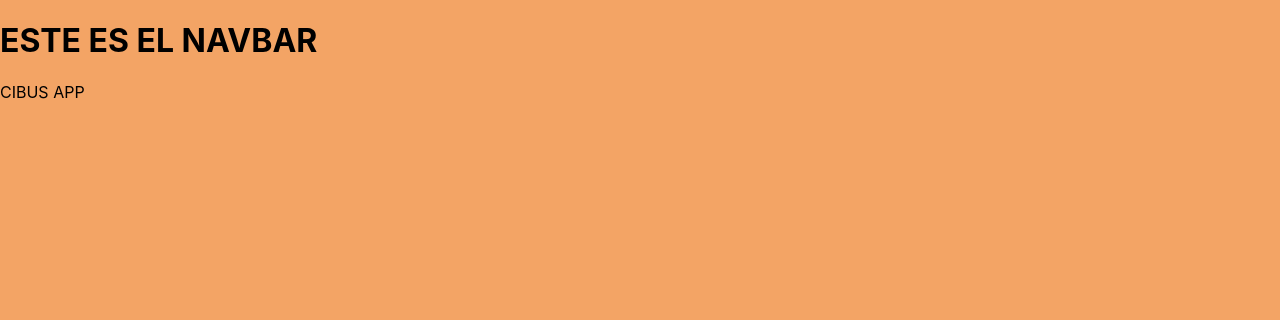
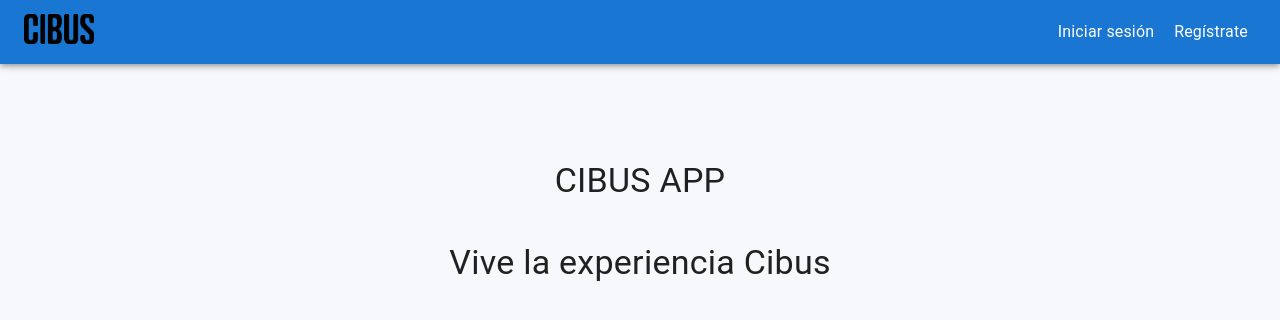
Before and after one commit to Lil-Maka/cibus, a Next.js app: page / in a window 1280 px wide. Shown: the top 320 px of the page. Built offline with nearby package versions, Linux system fonts and the light colour scheme.

Commit message:
Add menu when user is not logged

```diff
--- a/app/layout.tsx
+++ b/app/layout.tsx
@@ -2,6 +2,7 @@
 
 import { Box } from "@mui/material";
 import { usePathname } from "next/navigation";
+import Navbar from "../components/Menu";
 
 import "../styles/globals.css";
 
@@ -22,12 +23,10 @@ export default function RootLayout({ children }) {
             display: "flex",
             flexDirection: "column",
             minHeight: "100vh",
-            background: "#f3a465",
+            background: "#f7f8fb",
           }}
         >
-          {path !== "/login" && path !== "/signin" && (
-            <h1>ESTE ES EL NAVBAR</h1>
-          )}
+          {path !== "/login" && path !== "/signin" && <Navbar />}
           {children}
         </Box>
       </body>
--- a/app/page.tsx
+++ b/app/page.tsx
@@ -1,5 +1,18 @@
+"use client";
+
+import { Typography } from "@mui/material";
+
 const Home = () => {
-  return <div>CIBUS APP</div>;
+  return (
+    <>
+      <Typography textAlign="center" variant="h4" mt={10}>
+        CIBUS APP
+      </Typography>
+      <Typography textAlign="center" variant="h4" mt={5}>
+        Vive la experiencia Cibus
+      </Typography>
+    </>
+  );
 };
 
 export default Home;
--- /dev/null
+++ b/components/Menu/index.tsx
@@ -0,0 +1,148 @@
+import React from "react";
+import Link from "next/link";
+
+import {
+  AppBar,
+  AppBarProps,
+  Box,
+  CssBaseline,
+  Divider,
+  Drawer,
+  IconButton,
+  List,
+  ListItem,
+  ListItemButton,
+  Toolbar,
+  Typography,
+} from "@mui/material";
+import CloseIcon from "@mui/icons-material/Close";
+import MenuIcon from "@mui/icons-material/Menu";
+import Image from "next/image";
+
+const navItems = [
+  {
+    name: "Iniciar sesión",
+    route: "/login",
+  },
+  {
+    name: "Regístrate",
+    route: "/signin",
+  },
+];
+
+export default function Navbar(props: AppBarProps) {
+  const [mobileOpen, setMobileOpen] = React.useState(false);
+
+  const handleDrawerToggle = () => {
+    setMobileOpen((prevState) => !prevState);
+  };
+
+  const drawer = (
+    <Box onClick={handleDrawerToggle} sx={{ textAlign: "center" }}>
+      <Box
+        sx={{
+          display: "flex",
+          justifyContent: "space-between",
+          alignItems: "center",
+          px: 1,
+          py: 2,
+        }}
+      >
+        <Link href="/">
+          <Image
+            src="/images/cibus.png"
+            alt="cibus logo"
+            width={50}
+            height={20}
+          />
+        </Link>
+        <CloseIcon />
+      </Box>
+      <Divider />
+      <List>
+        {navItems.map(({ name, route }) => (
+          <>
+            {" "}
+            <ListItem key={name} disablePadding>
+              <ListItemButton sx={{ textAlign: "center" }}>
+                <Link href={route}>{name}</Link>
+              </ListItemButton>
+            </ListItem>
+            <Divider
+              variant="middle"
+              sx={{
+                my: 1,
+                borderColor: "grey",
+                width: "90%",
+              }}
+            />
+          </>
+        ))}
+      </List>
+    </Box>
+  );
+
+  return (
+    <Box sx={{ display: "flex", mb: 10 }}>
+      <CssBaseline />
+      <AppBar component="nav" {...props}>
+        <Toolbar>
+          <IconButton
+            color="inherit"
+            aria-label="open drawer"
+            edge="start"
+            onClick={handleDrawerToggle}
+            sx={{ mr: 2, display: { sm: "none" } }}
+          >
+            <MenuIcon />
+          </IconButton>
+          <Box
+            component="div"
+            sx={{ flexGrow: 1, display: { xs: "none", sm: "block" } }}
+          >
+            <Link href="/">
+              <Image
+                src="/images/cibus.png"
+                alt="cibus logo"
+                width={70}
+                height={30}
+              />
+            </Link>
+          </Box>
+          <Box
+            sx={{
+              display: { xs: "none", sm: "flex" },
+              justifyContent: "space-between",
+              px: 1,
+            }}
+          >
+            {navItems.map(({ name, route }) => (
+              <Link href={route} style={{ marginLeft: 20 }}>
+                {name}
+              </Link>
+            ))}
+          </Box>
+        </Toolbar>
+      </AppBar>
+      <Box component="nav">
+        <Drawer
+          variant="temporary"
+          open={mobileOpen}
+          onClose={handleDrawerToggle}
+          ModalProps={{
+            keepMounted: true, // Better open performance on mobile.
+          }}
+          sx={{
+            display: { xs: "block", sm: "none" },
+            "& .MuiDrawer-paper": {
+              boxSizing: "border-box",
+              width: "100%",
+            },
+          }}
+        >
+          {drawer}
+        </Drawer>
+      </Box>
+    </Box>
+  );
+}
--- a/package.json
+++ b/package.json
@@ -11,6 +11,7 @@
   "dependencies": {
     "@emotion/react": "^11.10.5",
     "@emotion/styled": "^11.10.5",
+    "@mui/icons-material": "^5.11.0",
     "@mui/lab": "^5.0.0-alpha.114",
     "@mui/material": "^5.11.3",
     "axios": "^1.2.2",
```
Also changed, not shown: app/(with-logo)/layout.tsx (+12 -8 lines), app/(with-logo)/login/page.tsx (+10 -2 lines), app/(with-logo)/signin/page.tsx (+8 -0 lines), public/images/cibus.png, 1 other file (tests, documents, lock files or other folders).
